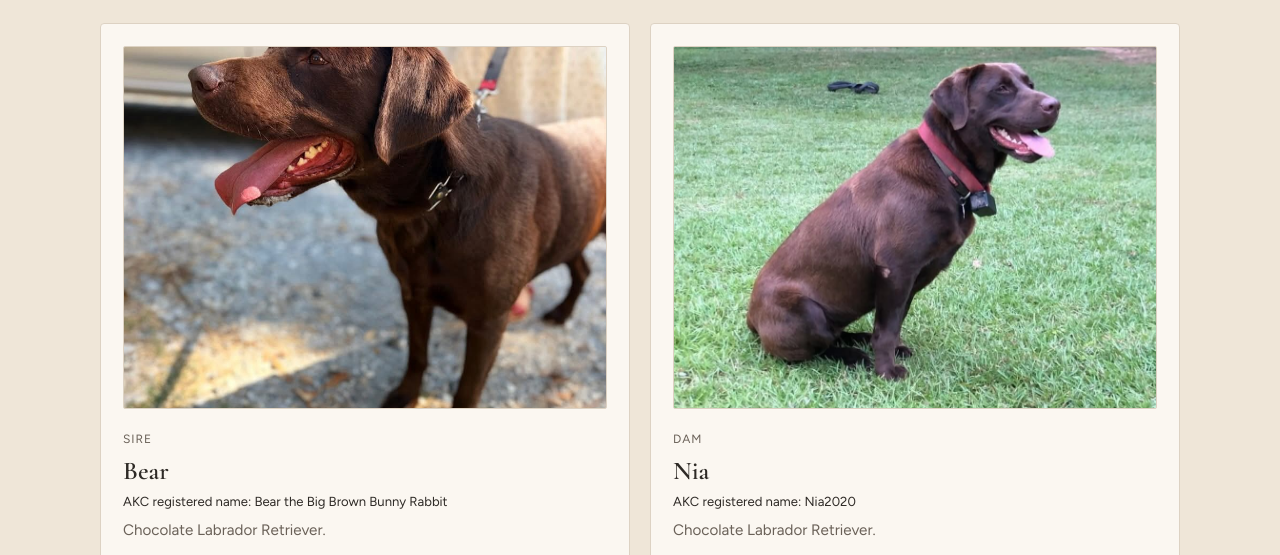
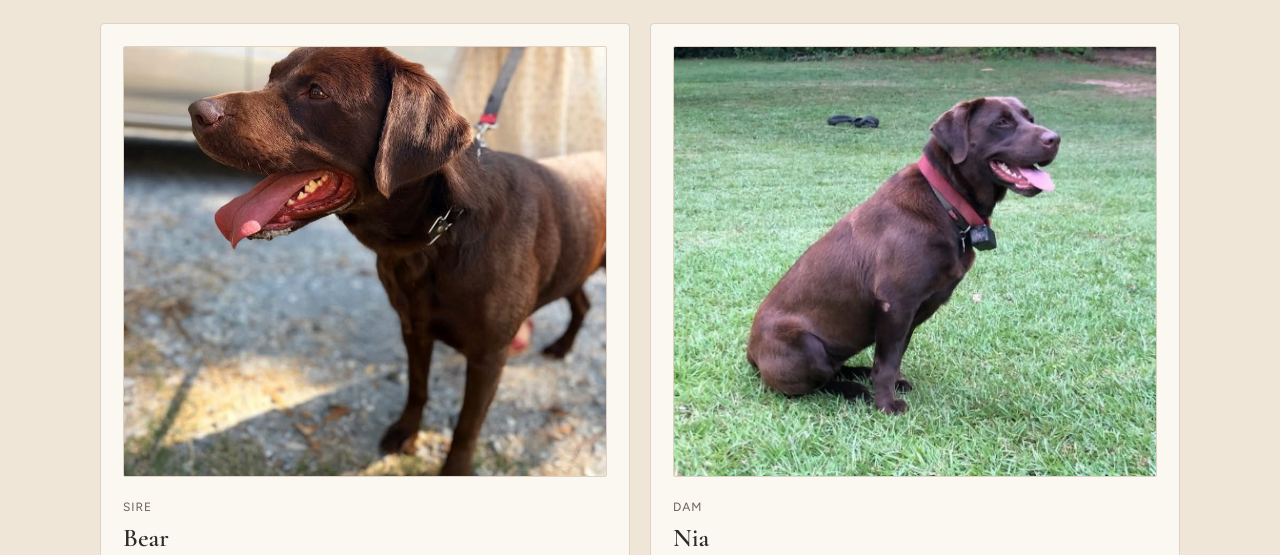
Before and after one commit to 7mkennels/website, a plain HTML site: page public/parents/index.html in a window 1280 px wide. Shown: the part 226-781 px from the top of the page. Drawn offline with nearby package versions, Linux system fonts and the light colour scheme.

Commit message:
Parent photos: show the whole picture, no cropping

```diff
--- a/public/styles.css
+++ b/public/styles.css
@@ -114,7 +114,7 @@ section.block.first { border-top: 0; padding-top: 40px; }
 .price-card .price { font-family: var(--f-display); font-size: 3.2rem; font-weight: 500; line-height: 1; }
 .price-card .sub { color: var(--muted); font-size: 0.9rem; margin: 6px 0 18px; }
 
-.parent .photo { position: relative; overflow: hidden;  aspect-ratio: 4 / 3; max-width: 100%; display: grid; place-items: center; background: repeating-linear-gradient(135deg, var(--bg) 0 14px, var(--surface) 14px 28px); color: var(--muted); font-family: var(--f-mono); font-size: 0.8rem; border: 1px solid var(--line); border-radius: 2px; margin-bottom: 16px; }
+.parent .photo { position: relative; overflow: hidden;  aspect-ratio: 9 / 8; max-width: 100%; display: grid; place-items: center; background: repeating-linear-gradient(135deg, var(--bg) 0 14px, var(--surface) 14px 28px); color: var(--muted); font-family: var(--f-mono); font-size: 0.8rem; border: 1px solid var(--line); border-radius: 2px; margin-bottom: 16px; }
 .parent .photo img { position: absolute; inset: 0; width: 100%; height: 100%; object-fit: cover; }
 .parent h3 { font-size: 1.6rem; margin: 6px 0 6px; }
 .parent p { color: var(--muted); font-size: 0.95rem; }
```
